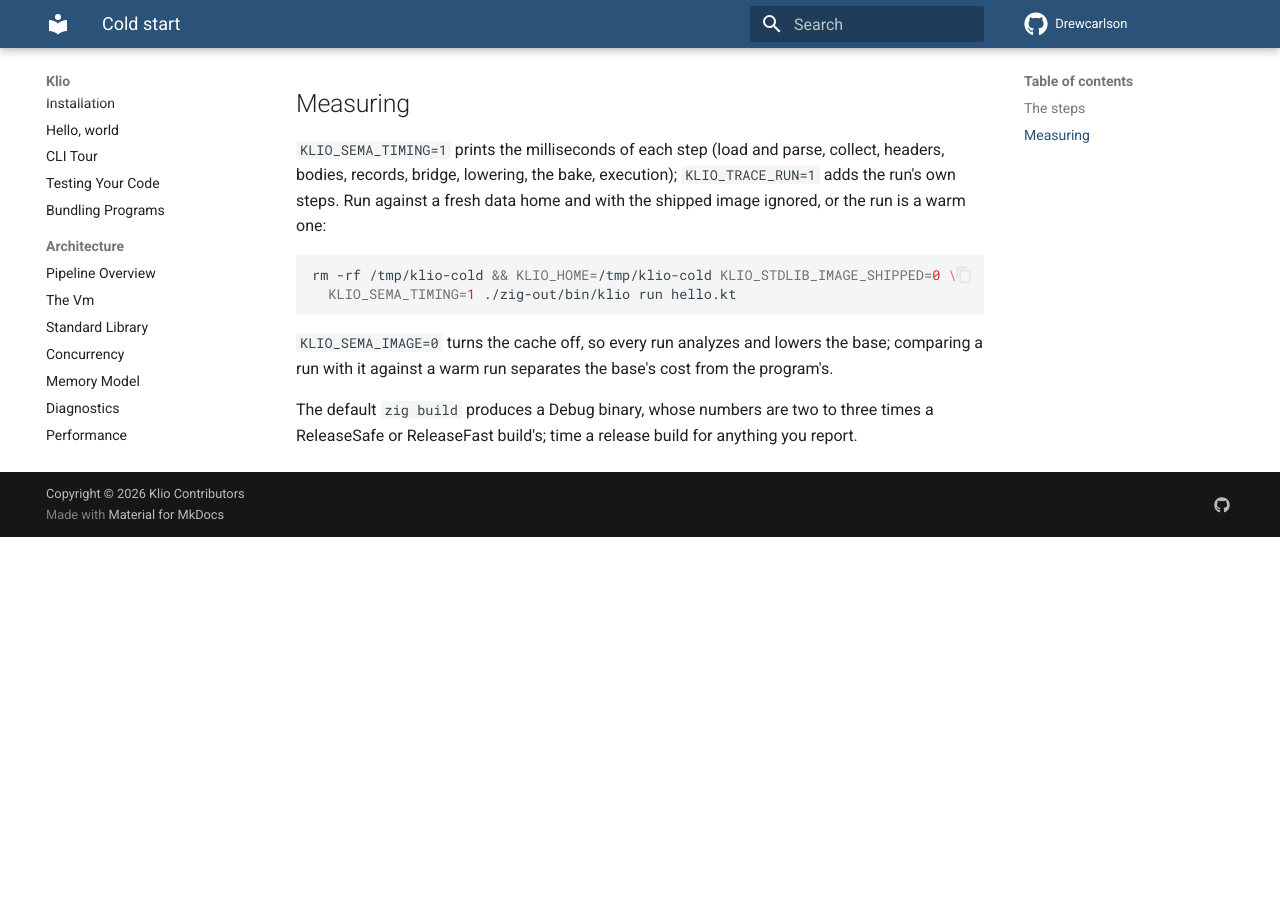
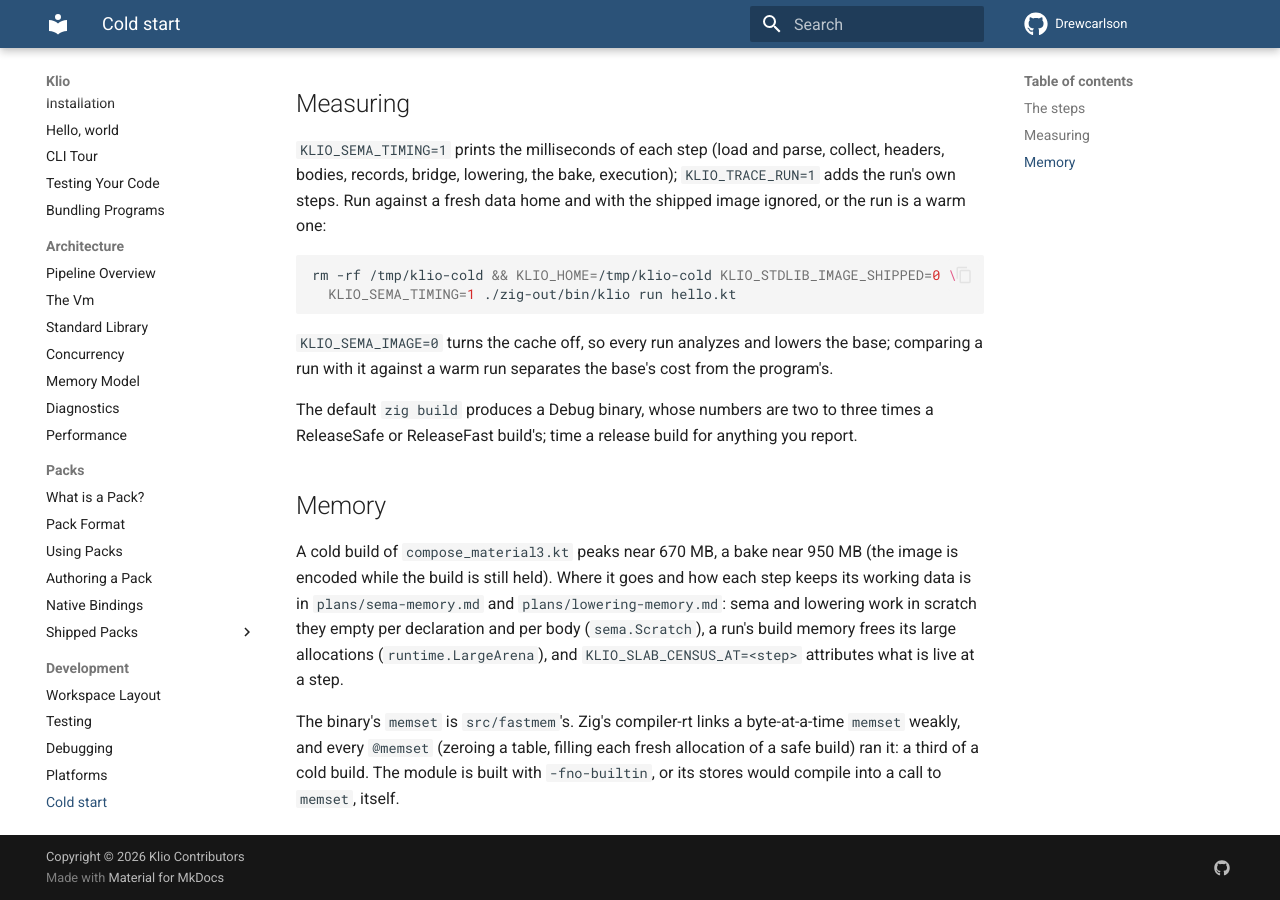
Before and after one commit to DrewCarlson/klio, an MkDocs documentation site: the page built from docs/development/cold-start.md, in a window 1280 px wide and 900 px high, scrolled down 836 px. Built offline with MkDocs 1.6.1 and Material for MkDocs 9.7.7, drawn with Linux system fonts in a browser that asks for light colours; the version menu is left out; before the commit the page ends 1373 px from its top, so only the background shows below that.

Commit message:
fastmem: the binary's memset stores wide words; statics by file; one image buffer
Zig's compiler-rt links a memset that sets a byte at a time, weakly, and
every @memset in klio ran it: zeroing tables, and filling each fresh
allocation of a safe build. src/fastmem is a memset of wide and
overlapping stores, built with -fno-builtin so its stores do not compile
into a call to itself, linked strongly in its place. It takes the fill
as C's int and stores its low byte, as a sign-extended fill arrives.

A file's initialization unit no longer scans every symbol for its
statics: they are bucketed by file once. The base image is encoded into
one buffer with its header written last, and the bodies' section with
one encoder; the image bytes are unchanged.

compose_material3 without an image: 3.80 s to 2.57 s (sema bodies 1.64 s
to 1.16 s, lowering 1.20 s to 0.79 s); on aarch64 Linux 3.88 s to 2.66 s.
The collections and strings memory benchmarks run a fifth faster.

```diff
--- a/docs/development/cold-start.md
+++ b/docs/development/cold-start.md
@@ -52,3 +52,18 @@
 The default `zig build` produces a Debug binary, whose numbers are two to three
 times a ReleaseSafe or ReleaseFast build's; time a release build for anything
 you report.
+
+## Memory
+
+A cold build of `compose_material3.kt` peaks near 670 MB, a bake near 950 MB
+(the image is encoded while the build is still held). Where it goes and how
+each step keeps its working data is in `plans/sema-memory.md` and
+`plans/lowering-memory.md`: sema and lowering work in scratch they empty per
+declaration and per body (`sema.Scratch`), a run's build memory frees its large
+allocations (`runtime.LargeArena`), and `KLIO_SLAB_CENSUS_AT=<step>` attributes
+what is live at a step.
+
+The binary's `memset` is `src/fastmem`'s. Zig's compiler-rt links a byte-at-a-time
+`memset` weakly, and every `@memset` (zeroing a table, filling each fresh
+allocation of a safe build) ran it: a third of a cold build. The module is built
+with `-fno-builtin`, or its stores would compile into a call to `memset`, itself.
```
Also changed, not shown: plans/lowering-memory.md (+34 -3 lines), 8 other files.
